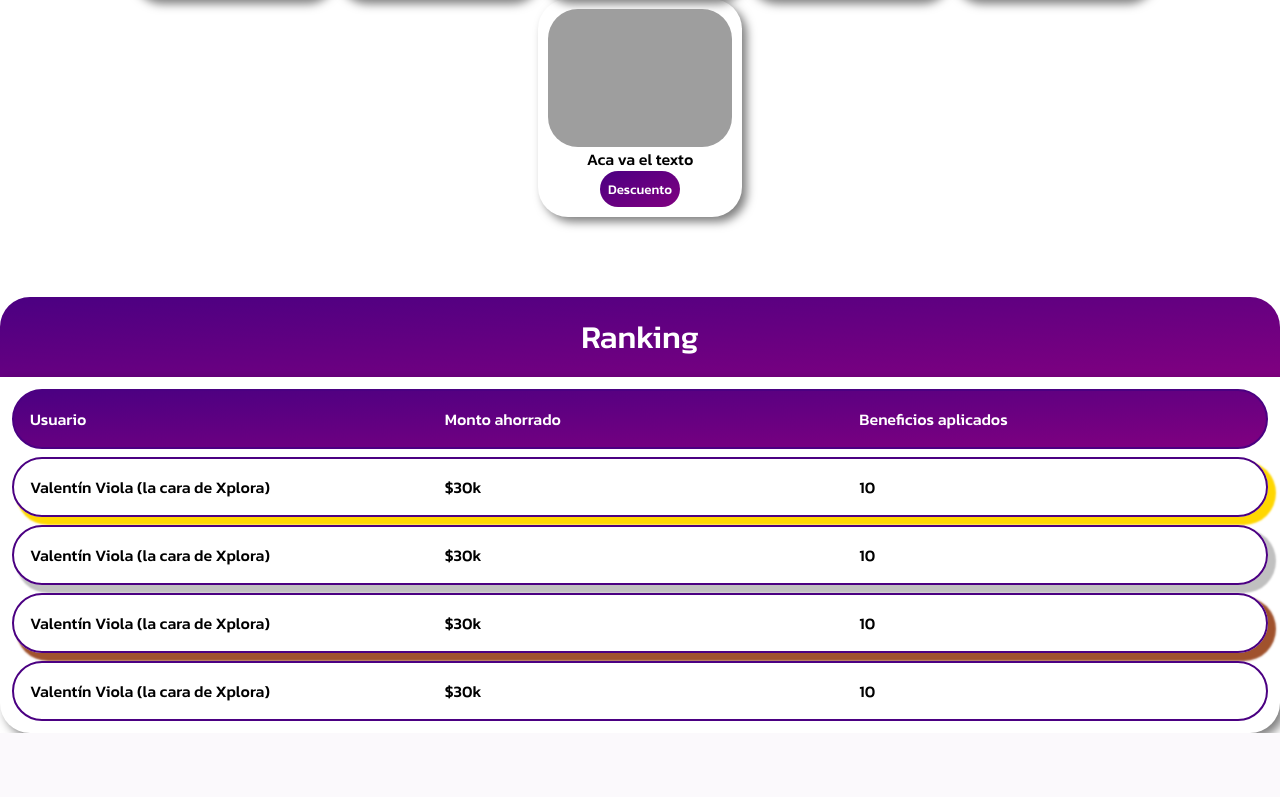
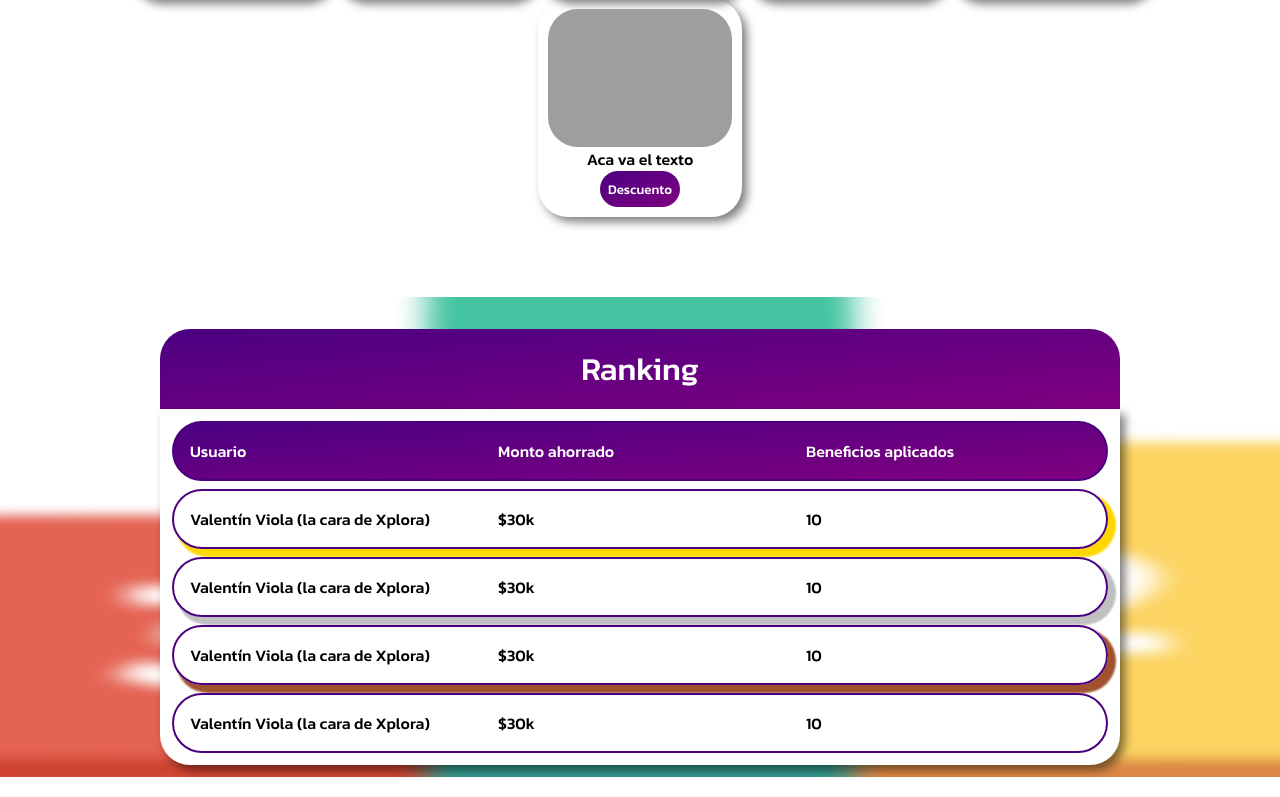
Before and after one commit to ViolaValentin/Proyecto-Web, a Flask app: page / in a window 1280 px wide. Shown: the part 1243-2040 px from the top of the page. Before the commit the page ends 1976 px from the top, so only its background shows below. Run offline with Flask 3, Linux system fonts and the light colour scheme; grey boxes are pictures that could not be loaded.

Commit message:
endpoints

```diff
--- a/static/css/index.css
+++ b/static/css/index.css
@@ -167,12 +167,12 @@ h1{
     padding: 1vh;
 }
 
-.section-ranking{
+.section-ranking {
     margin-top: 10vh;
-    background-image: url({{ url_for('static', filename='img/home.jpg') }})
     display: flex;
     justify-content: center;
 }
+
 .cuadro-ranking{
     width: 75%;
     padding: 4vh;
@@ -233,3 +233,10 @@ table{
     justify-content: center;
     align-items: center;
 }
+
+.imagen-fondo-ranking{
+    position: absolute;
+    z-index: -1;
+    height: 60vh;
+    width: 100%;
+}
--- a/templates/index.html
+++ b/templates/index.html
@@ -89,6 +89,7 @@
         </div>
     </section>
     <section class="section-ranking">
+        <img class="imagen-fondo-ranking" src="../static/img/vds.png" alt="">
         <div class="cuadro-ranking">
             <div class="encabezado-cuadro-ranking">
                 Ranking
```
